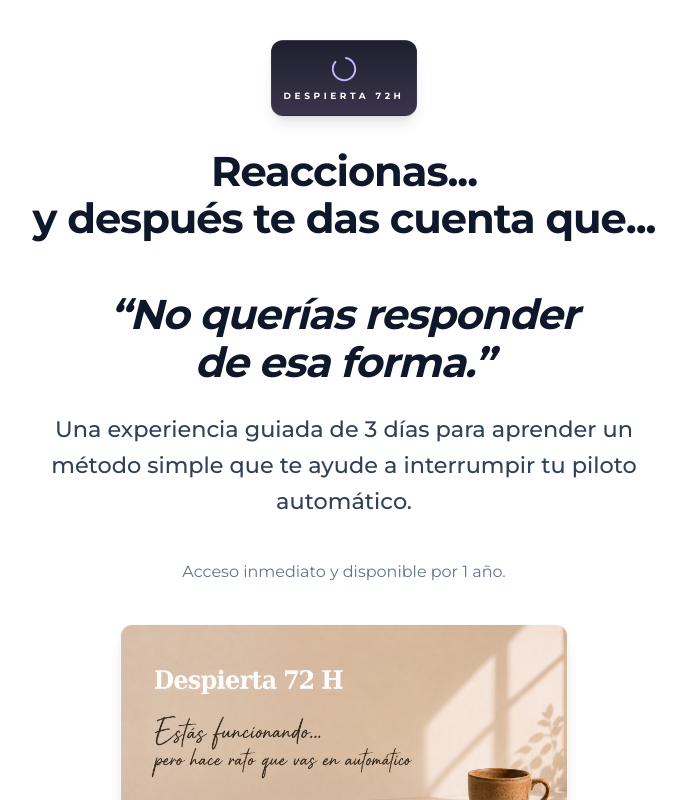
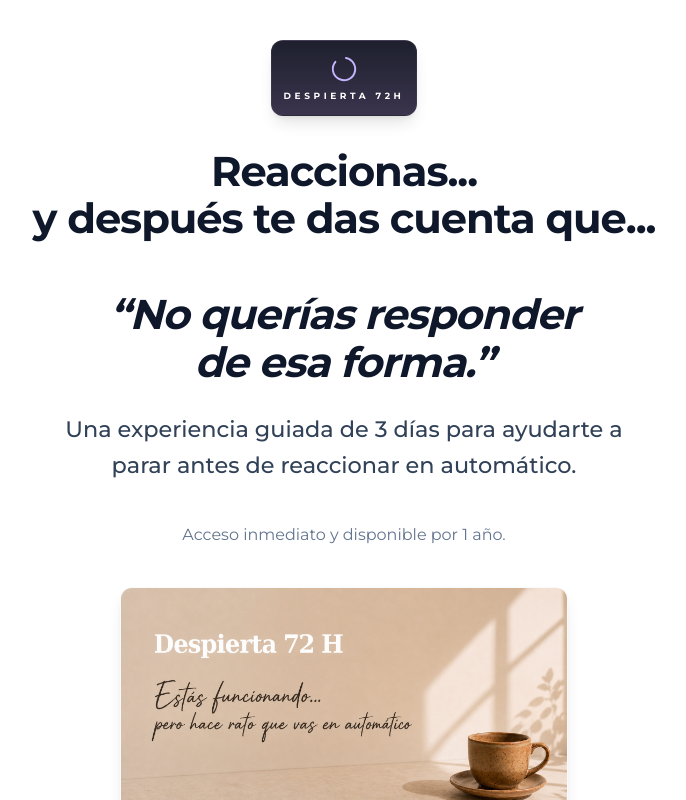
Before and after one commit to cursossolange/despierta-72h, a React (Vite) app: page / in a window 1280 px wide. Shown: the top 800 px of the page, without its empty margins (296-982 px from the left). Built offline with nearby package versions, Linux system fonts and the light colour scheme; no server answers.

Commit message:
Update text in LandingPage component

```diff
--- a/src/components/LandingPage.tsx
+++ b/src/components/LandingPage.tsx
@@ -178,7 +178,7 @@ export default function LandingPage({ onPurchase }: LandingPageProps) {
 <div className="max-w-2xl mx-auto mb-8 md:mb-10 px-4 text-center">
 
 <p className="text-[18px] md:text-[1.4rem] text-slate-700 font-medium mb-5 text-center max-w-3xl mx-auto leading-relaxed">
-  Una experiencia guiada de 3 días para aprender un método simple que te ayude a interrumpir tu piloto automático.
+  Una experiencia guiada de 3 días para ayudarte a parar antes de reaccionar en automático.
 </p>
 </div>
   <p className="mt-4 text-sm md:text-base text-slate-500">
```
